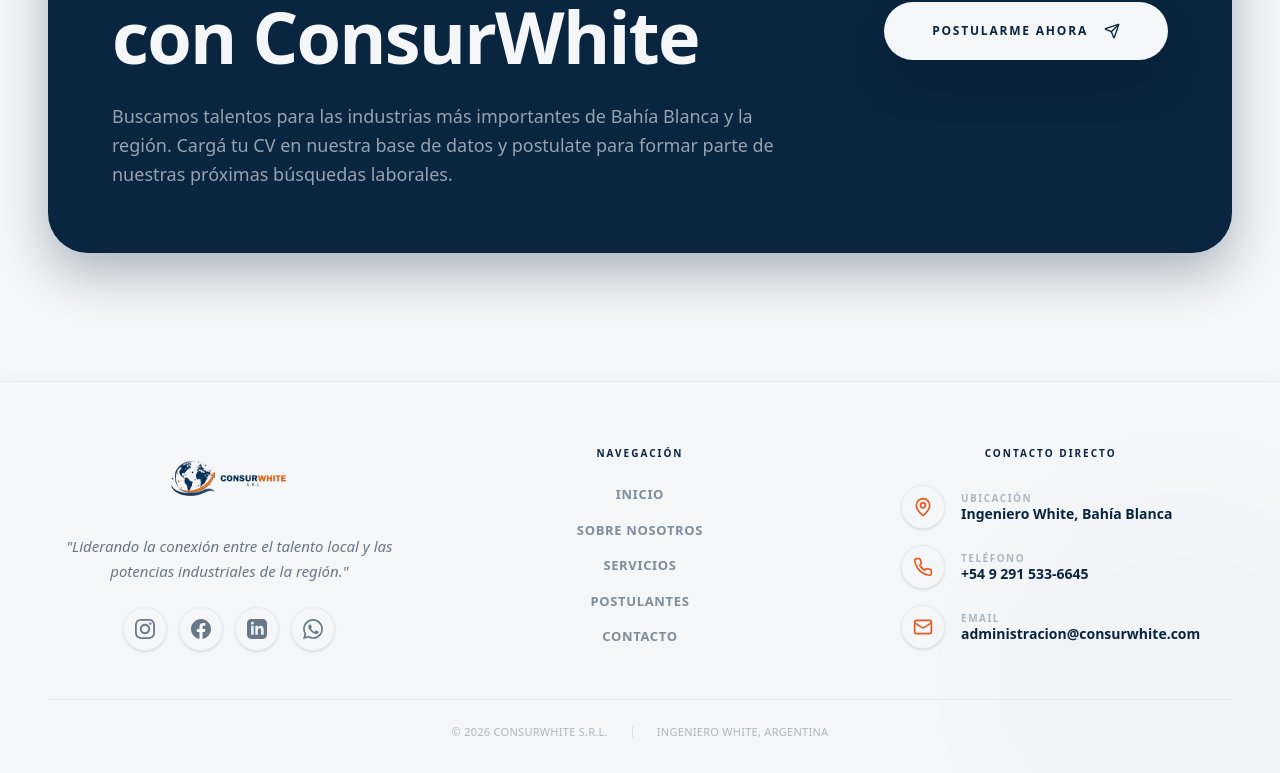
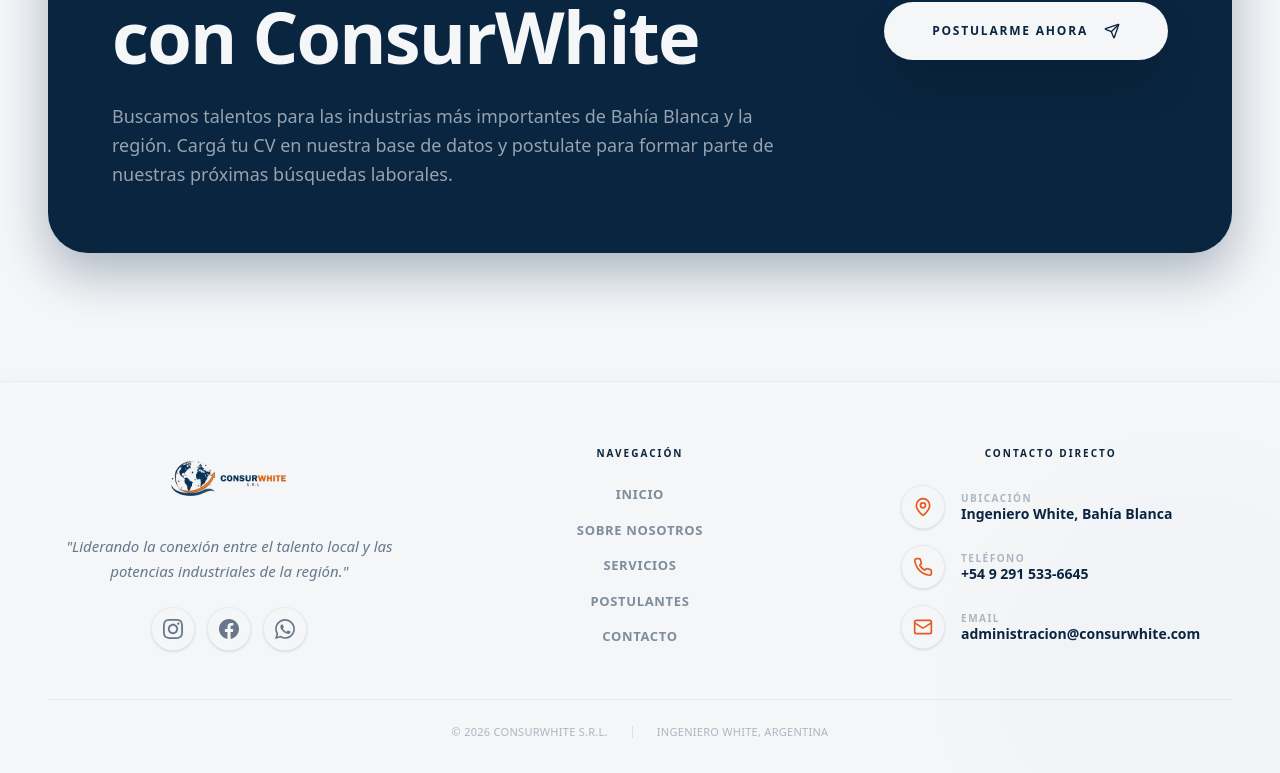
Before and after one commit to Santucho12/ConsurWhite, a Next.js app: page / in a window 1280 px wide. Shown: the part 8301-9074 px from the top of the page. Built offline with nearby package versions, Linux system fonts and the light colour scheme.

Commit message:
Remove LinkedIn, add WhatsApp link to footer

```diff
--- a/src/components/layout/Footer.tsx
+++ b/src/components/layout/Footer.tsx
@@ -50,18 +50,8 @@
                   )
                 },
                 {
-                  name: "LinkedIn",
-                  href: "#",
-                  hover: "hover:bg-[#0077B5]",
-                  icon: (
-                    <svg viewBox="0 0 24 24" className="w-5 h-5 fill-current">
-                      <path d="M19 0h-14c-2.761 0-5 2.239-5 5v14c0 2.761 2.239 5 5 5h14c2.762 0 5-2.239 5-5v-14c0-2.761-2.238-5-5-5zm-11 19h-3v-11h3v11zm-1.5-12.268c-.966 0-1.75-.79-1.75-1.764s.784-1.764 1.75-1.764 1.75.79 1.75 1.764-.783 1.764-1.75 1.764zm13.5 12.268h-3v-5.604c0-3.368-4-3.113-4 0v5.604h-3v-11h3v1.765c1.396-2.586 7-2.777 7 2.476v6.759z"/>
-                    </svg>
-                  )
-                },
-                {
                   name: "WhatsApp",
-                  href: "#",
+                  href: "https://wa.me/5492915336645",
                   hover: "hover:bg-[#25D366]",
                   icon: (
                     <svg viewBox="0 0 24 24" className="w-5 h-5 fill-current">
```
